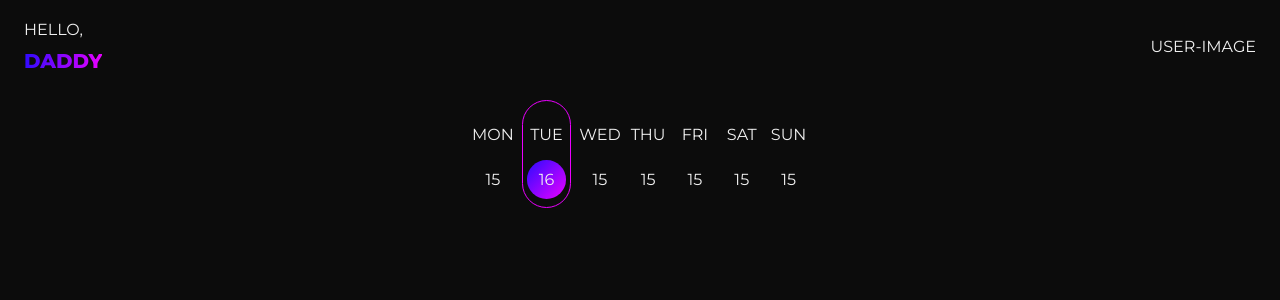
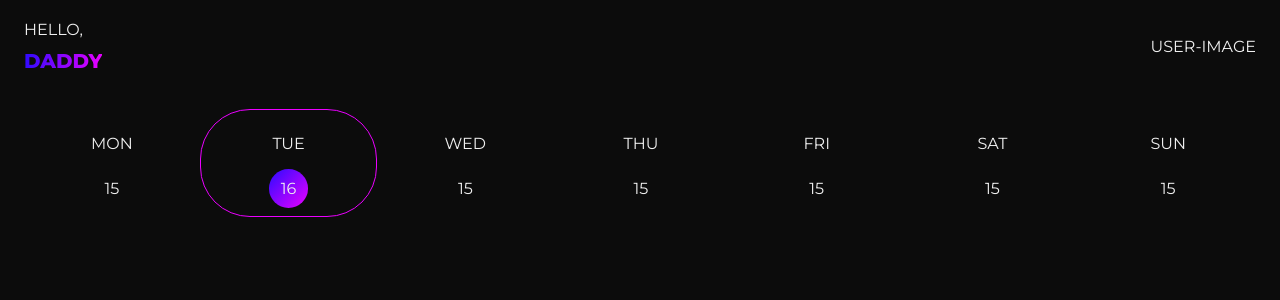
Before and after one commit to Sigword/Workout-App, a Next.js app: page / in a window 1280 px wide. Shown: the top 300 px of the page. Built offline with nearby package versions, Linux system fonts and the light colour scheme.

Commit message:
styling chnages

```diff
--- a/styles/Calendar.module.css
+++ b/styles/Calendar.module.css
@@ -2,10 +2,10 @@
 
 .calendarContainer {
   display: flex;
+  min-width: 100%;
   flex-direction: row;
-  justify-content: center;
+  justify-content: space-evenly;
   align-items: center;
-  padding: 0px 1rem;
-  gap: 0.5rem;
+  padding: 1rem 0rem;
   color: rgb(240, 240, 240);
 }
--- a/styles/globals.css
+++ b/styles/globals.css
@@ -25,8 +25,9 @@ a {
   flex-direction: column;
   justify-content: center;
   align-items: center;
-  padding: 1rem 0rem;
+  padding: 0.5rem 0rem;
   border-radius: 50px;
+  flex: 1;
 }
 
 .calendarDaysSelected {
@@ -34,8 +35,9 @@ a {
   flex-direction: column;
   justify-content: center;
   align-items: center;
-  padding: 0.5rem 0.25rem;
+  padding: 0.5rem 0rem;
   border-radius: 50px;
+  flex: 1;
 
   border: 1px solid #eb00ff;
 }
```
